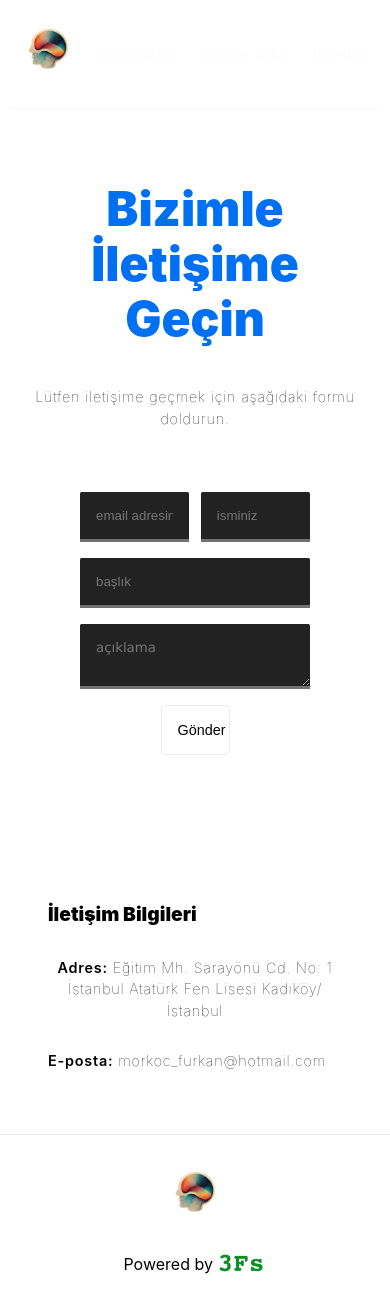
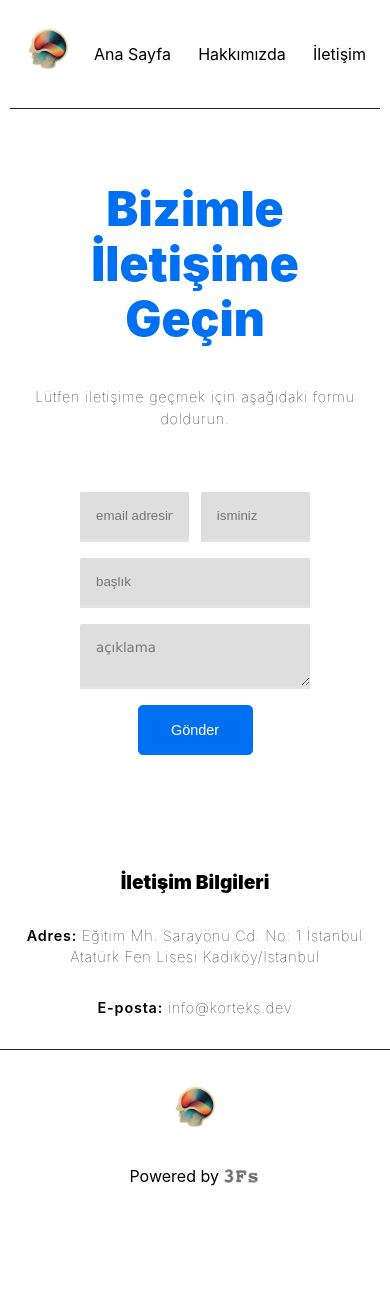
Before and after one commit to 3f-s/KORTEKS-Site, a Next.js app: page /contact in a window 390 px wide. Shown: the top 1312 px of the page. After the commit the page ends 1232 px from the top, so only its background shows below. Built offline with nearby package versions, Linux system fonts and the light colour scheme.

Commit message:
mobile friendly design

```diff
--- a/next.config.js
+++ b/next.config.js
@@ -2,8 +2,6 @@
 const nextConfig = {
    reactStrictMode: true,
    swcMinify: true,
-   basePath: "/KORTEKS-Site",
-   future: { webpack5: true },
 };
 
 module.exports = nextConfig;
--- a/package.json
+++ b/package.json
@@ -11,9 +11,9 @@
    },
    "dependencies": {
       "@types/node": "18.11.9",
-      "@types/react": "18.0.25",
+      "@types/react": "^18.0.25",
       "@types/react-dom": "18.0.9",
-      "next": "10.2.0",
+      "next": "13.0.5",
       "react": "18.2.0",
       "react-dom": "18.2.0",
       "typescript": "4.9.3"
--- a/pages/about.tsx
+++ b/pages/about.tsx
@@ -72,8 +72,8 @@ export default function About() {
                   <Image
                      src="/3fs_logo.png"
                      alt="Vercel Logo"
-                     width={52}
-                     height={52}
+                     width={40}
+                     height={40}
                   />
                </span>
             </a>
--- a/pages/contact.tsx
+++ b/pages/contact.tsx
@@ -77,10 +77,10 @@ export default function Contact() {
                <p className={styles.description}>
                   <span className={styles.bold}>E-posta:</span>{" "}
                   <a
-                     href="mailto:morkoc_furkan@hotmail.com
+                     href="mailto:info@korteks.dev
                      "
                   >
-                     morkoc_furkan@hotmail.com
+                     info@korteks.dev
                   </a>
                </p>
             </div>
@@ -107,8 +107,8 @@ export default function Contact() {
                   <Image
                      src="/3fs_logo.png"
                      alt="Vercel Logo"
-                     width={52}
-                     height={52}
+                     width={40}
+                     height={40}
                   />
                </span>
             </a>
--- a/styles/About.module.css
+++ b/styles/About.module.css
@@ -13,7 +13,7 @@
 }
 
 .navBar a {
-   color: #fcfcfc;
+   color: #000000;
    text-decoration: none;
    font-size: 1rem;
    transition: 0.3s;
@@ -87,7 +87,7 @@
 
 .logo_3fs {
    margin-left: 0.1rem;
-   height: 3.3rem;
+   margin-top: 4px;
 }
 
 .korteks_logo_cnt {
@@ -98,6 +98,20 @@
    .grid {
       width: 100%;
       flex-direction: column;
+   }
+   .sectionContainer {
+      flex-direction: column;
+   }
+   .img {
+      width: 90vw;
+   }
+   .mainTitle {
+      font-size: 3.5rem;
+      margin-bottom: 0rem;
+   }
+   .mainText {
+      font-size: 1.5rem;
+      margin-bottom: 1vh;
    }
 }
 
@@ -112,4 +126,23 @@
    .logo_3fs {
       filter: brightness(0) invert(1);
    }
+   .navBar a {
+      color: #fff;
+   }
 }
+
+@media (prefers-color-scheme: light) {
+   .card,
+   .footer {
+      border-color: #222;
+   }
+   .divider {
+      background-color: #222;
+   }
+   .code {
+      background: #111;
+   }
+   .logo_3fs {
+      filter: grayscale(100%);
+   }
+}
--- a/styles/Contact.module.css
+++ b/styles/Contact.module.css
@@ -13,7 +13,7 @@
 }
 
 .navBar a {
-   color: #fcfcfc;
+   color: #000000;
    text-decoration: none;
    font-size: 1rem;
    transition: 0.3s;
@@ -213,17 +213,39 @@
 
 .logo_3fs {
    margin-left: 0.1rem;
-   height: 3.3rem;
+   margin-top: 4px;
 }
 
 .korteks_logo_cnt {
    margin-bottom: 1rem;
 }
-
 @media (max-width: 600px) {
    .grid {
       width: 100%;
       flex-direction: column;
+   }
+   .sectionContainer {
+      flex-direction: column;
+   }
+   .img {
+      width: 90vw;
+   }
+   .mainTitle {
+      font-size: 3.5rem;
+      margin-bottom: 0rem;
+   }
+   .mainText {
+      font-size: 1.5rem;
+      margin-bottom: 1vh;
+   }
+   .contactInfo {
+      margin: 1rem;
+      display: flex;
+      flex-direction: column;
+      align-items: center;
+   }
+   .button {
+      width: 50%;
    }
 }
 
@@ -238,4 +260,37 @@
    .logo_3fs {
       filter: brightness(0) invert(1);
    }
+   .navBar a {
+      color: #fff;
+   }
+   .button {
+      border: 1px solid #0070f3;
+   }
 }
+
+@media (prefers-color-scheme: light) {
+   .card,
+   .footer {
+      border-color: #222;
+   }
+   .divider {
+      background-color: #222;
+   }
+   .code {
+      background: #111;
+   }
+   .logo_3fs {
+      filter: grayscale(100%);
+   }
+   .inputMail,
+   .inputName,
+   .inputTitle,
+   .inputDescripition {
+      background-color: rgb(222, 222, 222);
+   }
+   .button {
+      background-color: #0070f3;
+      color: #fff;
+      border: 1px solid #0070f3;
+   }
+}
--- a/styles/Home.module.css
+++ b/styles/Home.module.css
@@ -13,7 +13,7 @@
 }
 
 .navBar a {
-   color: #fcfcfc;
+   color: #000000;
    text-decoration: none;
    font-size: 1rem;
    transition: 0.3s;
@@ -139,6 +139,7 @@
    margin: 1.5rem;
    border-radius: 0.4rem;
    cursor: pointer;
+   width: 50vw;
 }
 
 .logo_korteks {
@@ -148,7 +149,7 @@
 
 .logo_3fs {
    margin-left: 0.1rem;
-   height: 3.3rem;
+   margin-top: 5px;
 }
 
 .korteks_logo_cnt {
@@ -159,6 +160,20 @@
    .grid {
       width: 100%;
       flex-direction: column;
+   }
+   .sectionContainer {
+      flex-direction: column;
+   }
+   .img {
+      width: 90vw;
+   }
+   .mainTitle {
+      font-size: 3.5rem;
+      margin-bottom: 0rem;
+   }
+   .mainText {
+      font-size: 1.5rem;
+      margin-bottom: 1vh;
    }
 }
 
@@ -173,4 +188,23 @@
    .logo_3fs {
       filter: brightness(0) invert(1);
    }
+   .navBar a {
+      color: #fff;
+   }
 }
+
+@media (prefers-color-scheme: light) {
+   .card,
+   .footer {
+      border-color: #222;
+   }
+   .divider {
+      background-color: #222;
+   }
+   .code {
+      background: #111;
+   }
+   .logo_3fs {
+      filter: grayscale(100%);
+   }
+}
```
Also changed, not shown: pages/index.tsx (+40 -11 lines), 2 other files (tests, documents, lock files or other folders).
